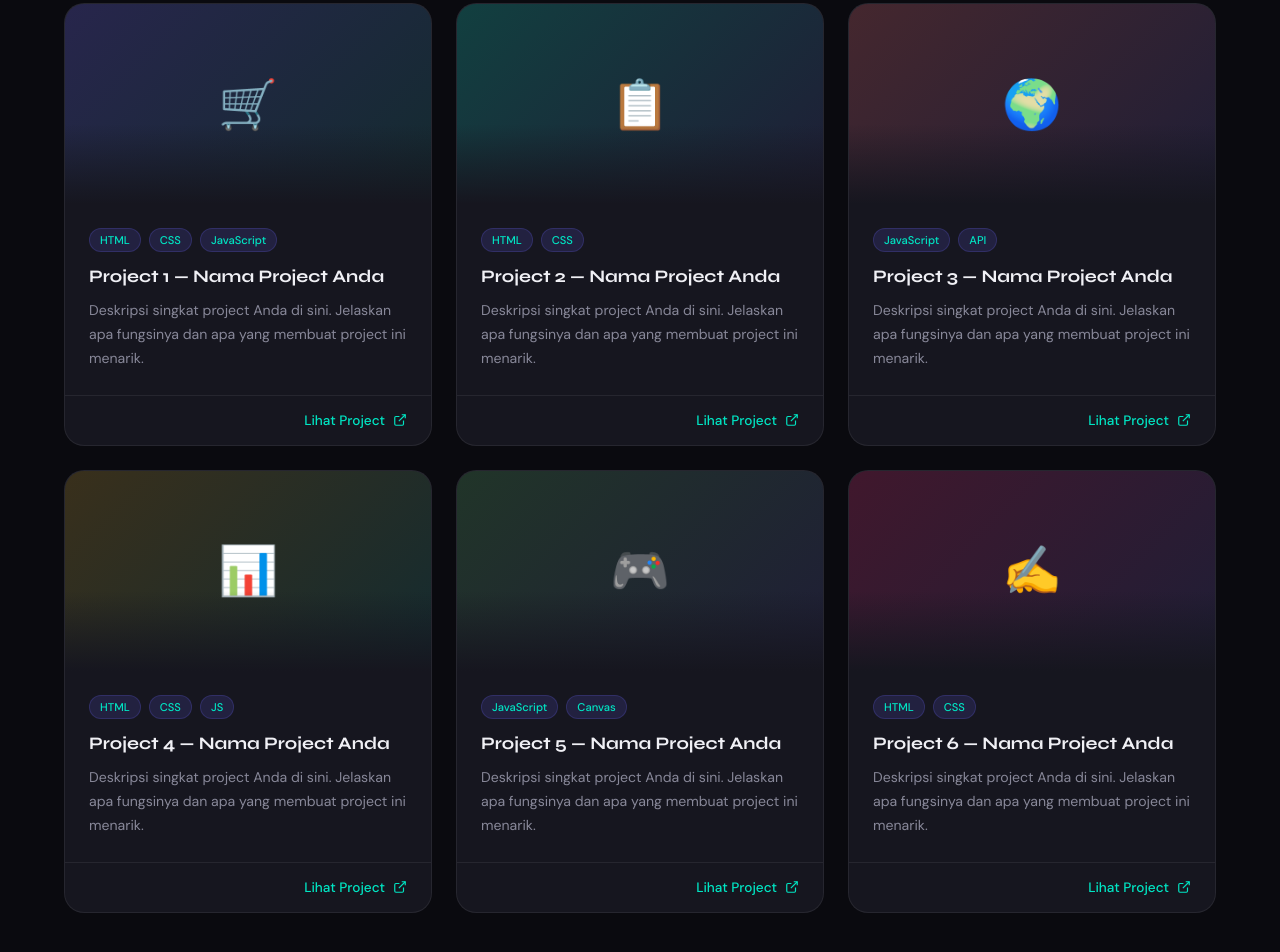
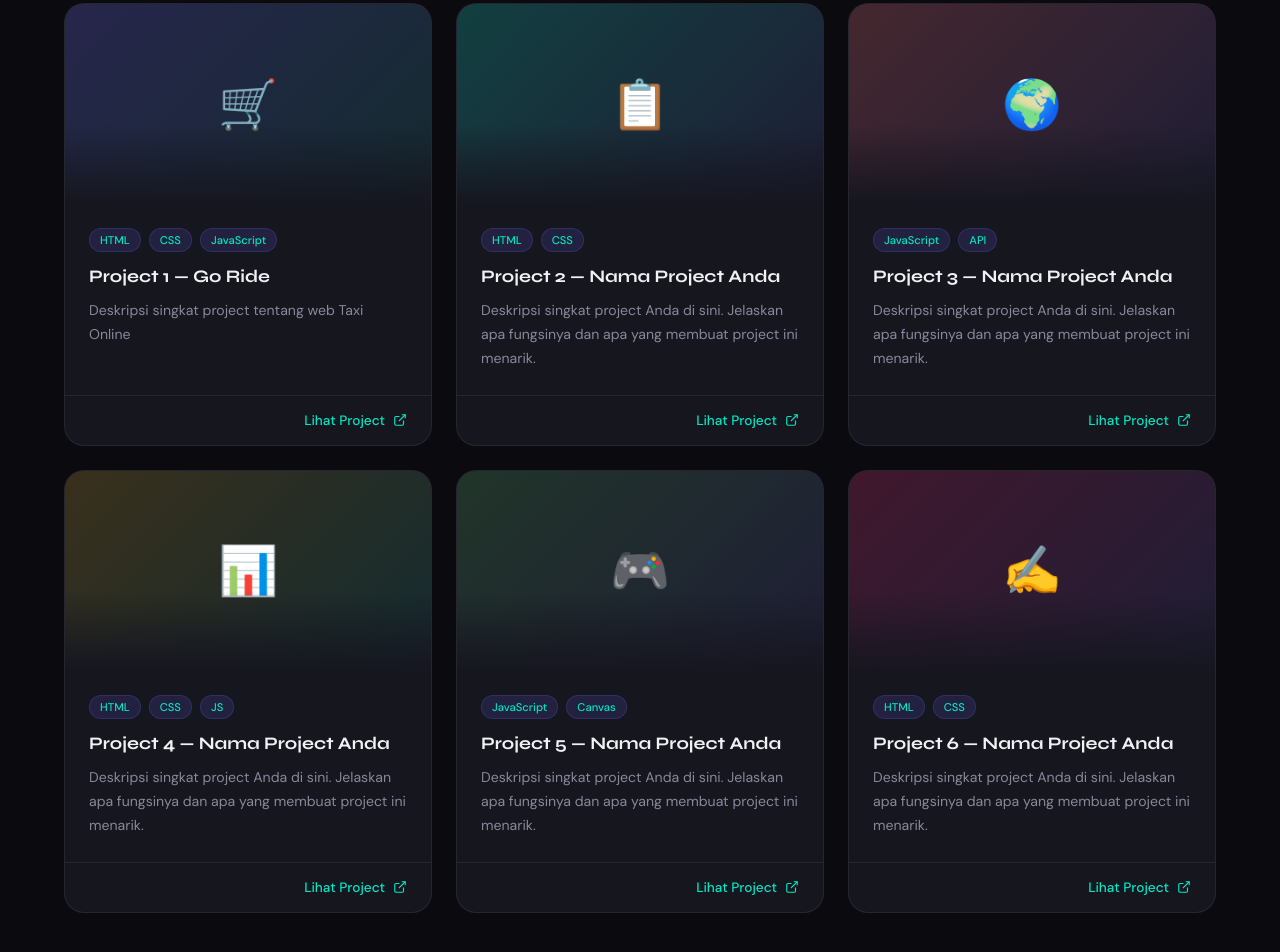
Before and after one commit to ferdimuhammed777-ux/RPL, a plain HTML site: page index.html in a window 1280 px wide. Shown: the part 2402-3354 px from the top of the page. Drawn offline with Linux system fonts and the light colour scheme.

```diff
--- a/index.html
+++ b/index.html
@@ -1416,14 +1416,13 @@
               <span class="tag">HTML</span><span class="tag">CSS</span
               ><span class="tag">JavaScript</span>
             </div>
-            <div class="project-title">Project 1 — Nama Project Anda</div>
+            <div class="project-title">Project 1 — Go Ride</div>
             <p class="project-desc">
-              Deskripsi singkat project Anda di sini. Jelaskan apa fungsinya dan
-              apa yang membuat project ini menarik.
+              Deskripsi singkat project tentang web Taxi Online
             </p>
           </div>
           <div class="project-footer">
-            <a href="#" class="project-link" target="_blank"
+            <a href="goride.html" class="project-link" target="_blank"
               >Lihat Project
               <svg
                 width="14"
```
